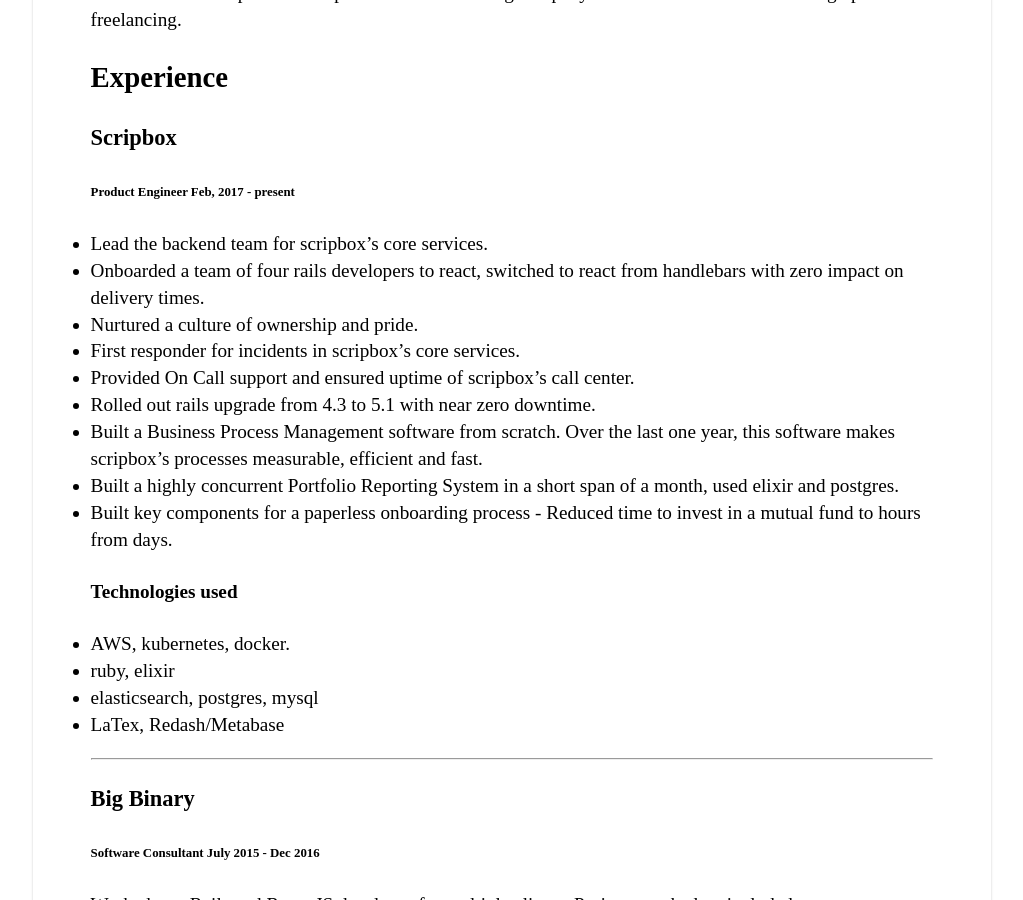
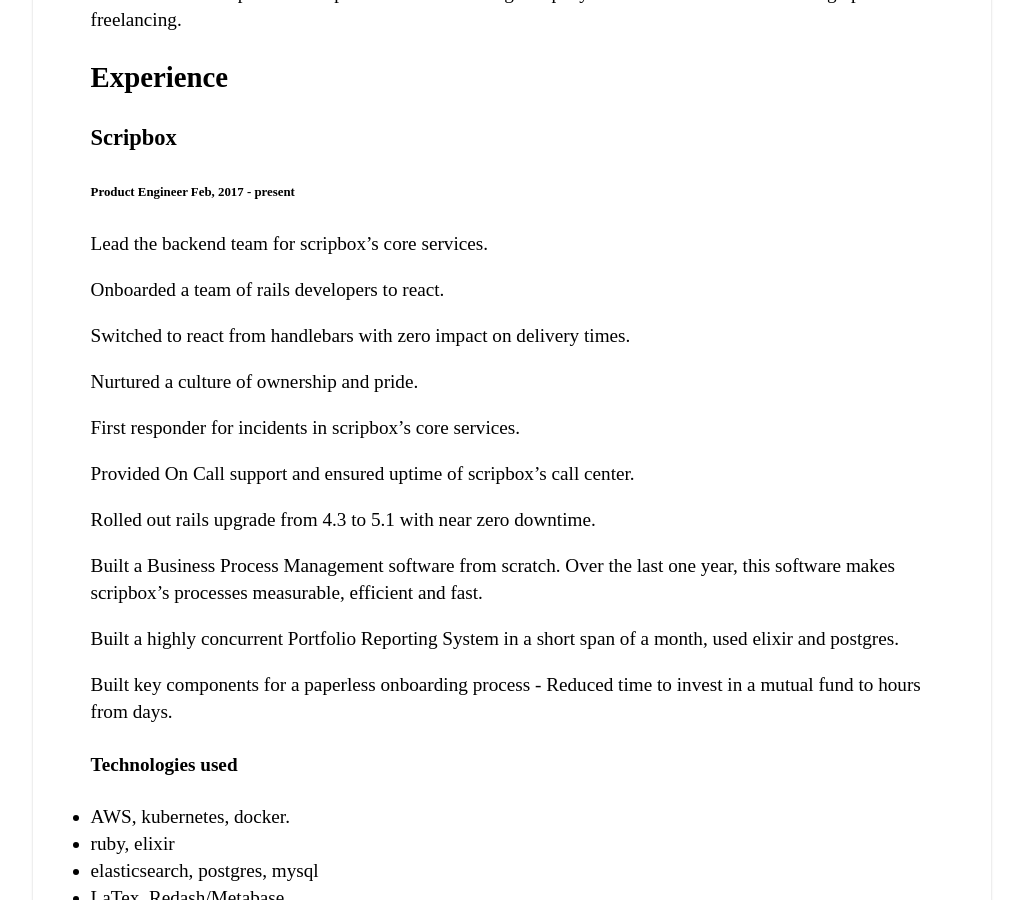
Before and after one commit to srih4ri/srih4ri.github.com, a Jekyll site: the page built from resume/20190914.md, in a window 1280 px wide and 900 px high, scrolled down 354 px. Shown: the whole window, without its empty margins (128-1151 px from the left). Built offline with Jekyll 4.4.1, drawn with Linux system fonts in a browser that asks for light colours; our own code applies the rules of GitHub Pages for plain Markdown files.

Commit message:
Update 20190914.md

```diff
--- a/resume/20190914.md
+++ b/resume/20190914.md
@@ -14,15 +14,26 @@
 ### Scripbox
 ######  Product Engineer Feb, 2017 - present
 
-- Lead the backend team for scripbox's core services.
-- Onboarded a team of four rails developers to react, switched to react from handlebars with zero impact on delivery times.
-- Nurtured a culture of ownership and pride.
-- First responder for incidents in scripbox's core services.
-- Provided On Call support and ensured uptime of scripbox's call center.
-- Rolled out rails upgrade from 4.3 to 5.1 with near zero downtime.
-- Built a Business Process Management software from scratch. Over the last one year, this software makes scripbox's processes measurable, efficient and fast.
-- Built a highly concurrent Portfolio Reporting System in a short span of a month, used elixir and postgres.
-- Built key components for a paperless onboarding process - Reduced time to invest in a mutual fund to hours from days.
+Lead the backend team for scripbox's core services.
+
+Onboarded a team of rails developers to react.
+
+Switched to react from handlebars with zero impact on delivery times.
+
+Nurtured a culture of ownership and pride.
+
+First responder for incidents in scripbox's core services.
+
+Provided On Call support and ensured uptime of scripbox's call center.
+
+Rolled out rails upgrade from 4.3 to 5.1 with near zero downtime.
+
+Built a Business Process Management software from scratch.
+Over the last one year, this software makes scripbox's processes measurable, efficient and fast.
+
+Built a highly concurrent Portfolio Reporting System in a short span of a month, used elixir and postgres.
+
+Built key components for a paperless onboarding process - Reduced time to invest in a mutual fund to hours from days.
 
 #### Technologies used
 - AWS, kubernetes, docker.
```
